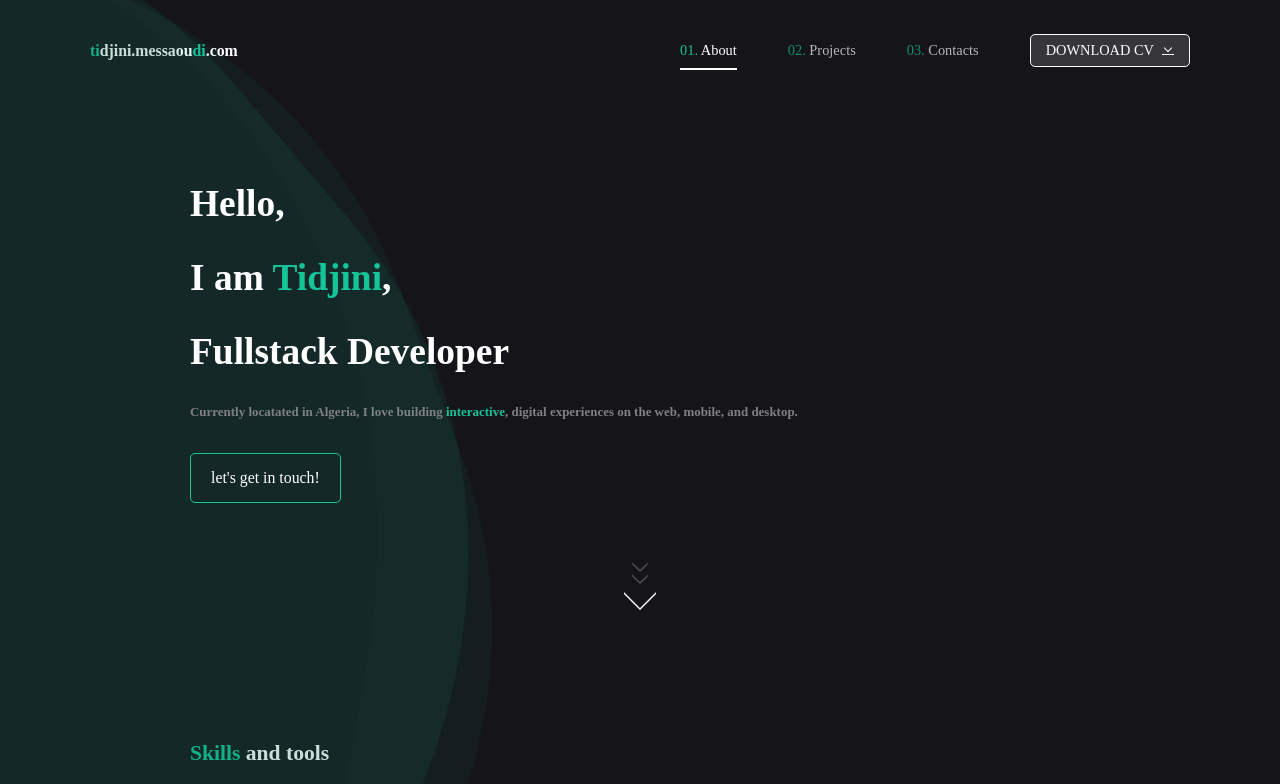
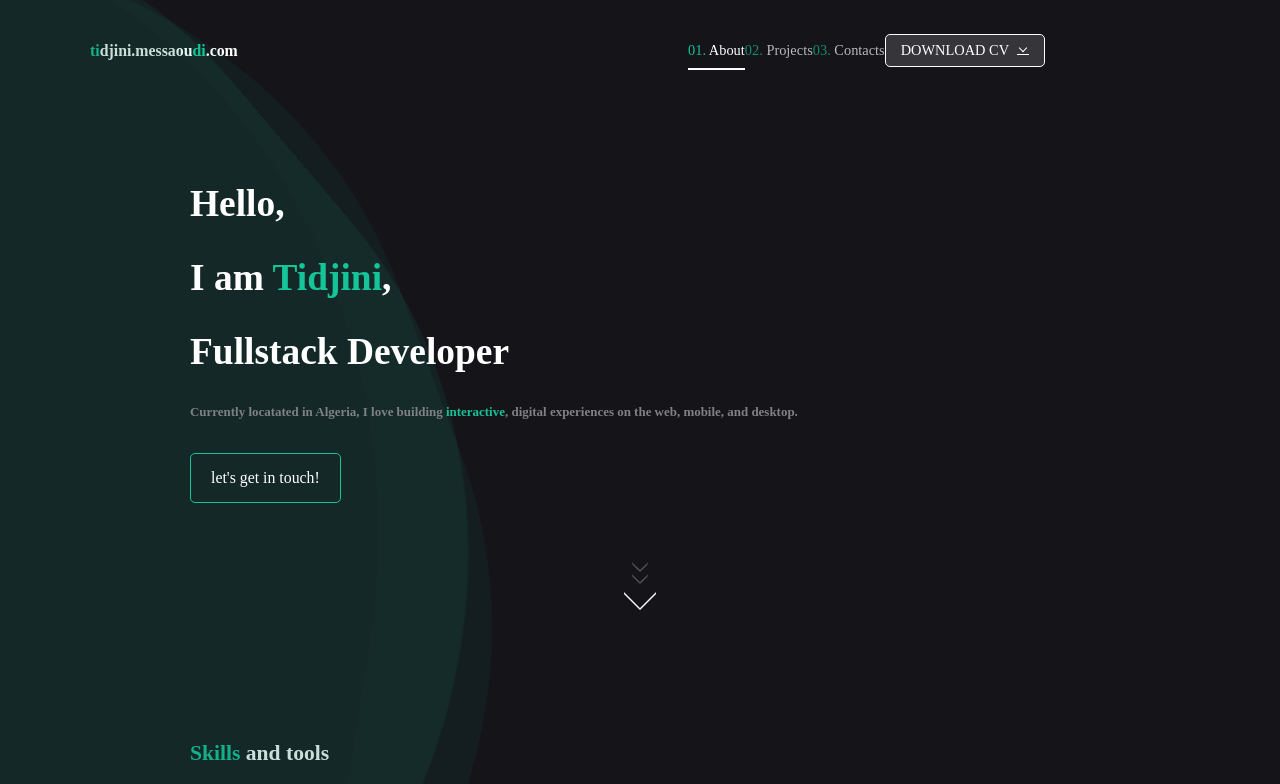
Before and after one commit to Tidjini/portfolio, a React (Create React App) app: page / in a window 1280 px wide. Shown: the top 784 px of the page. Built offline with nearby package versions, Linux system fonts and the light colour scheme; a web font is replaced by a local one.

Commit message:
install MU

```diff
--- a/package.json
+++ b/package.json
@@ -20,6 +20,9 @@
     "webpack-cli": "^5.0.1"
   },
   "dependencies": {
+    "@emotion/react": "^11.10.6",
+    "@emotion/styled": "^11.10.6",
+    "@mui/material": "^5.11.12",
     "react": "^18.2.0",
     "react-dom": "^18.2.0"
   },
--- a/src/App.jsx
+++ b/src/App.jsx
@@ -8,10 +8,10 @@ import Tools from "./Tools.jsx";
 export default function App() {
   return (
     <div>
-      <div class="box">
-        <div class="wave -one"></div>
-        <div class="wave -two"></div>
-        <div class="wave -three"></div>
+      <div className="box">
+        <div className="wave -one"></div>
+        <div className="wave -two"></div>
+        <div className="wave -three"></div>
       </div>
       <Navbar />
       <Main />
--- a/src/Navbar.jsx
+++ b/src/Navbar.jsx
@@ -1,15 +1,17 @@
+import Grid from "@mui/material/Grid";
 import React from "react";
 
 export default function Navbar() {
   return (
-    <header className="flex-center">
-      <div className="header-section">
+    <header>
+      <Grid container spacing={2} alignItems="center">
+        <Grid item xs={6}>
           <a href="#" id="logo">
             <span className="green">ti</span>djini.messaou
             <span className="green">di</span>.com
           </a>
-      </div>
-      <nav className="header-section">
+        </Grid>
+        <Grid container item xs={6}>
           <ul className="flex-center">
             <li>
               <a href="#about" className="nav-item active">
@@ -36,7 +38,8 @@ export default function Navbar() {
               </a>
             </li>
           </ul>
-      </nav>
+        </Grid>
+      </Grid>
     </header>
   );
 }
--- a/src/WhatIdo.jsx
+++ b/src/WhatIdo.jsx
@@ -10,7 +10,6 @@ function WidElement({ title, image, active }) {
   );
 }
 
-//what i do comment
 export default function WhatIdo() {
   return (
     <div>
```
Also changed, not shown: 1 other file (tests, documents, lock files or other folders). Lines whose indentation alone changed are shown as unchanged.
